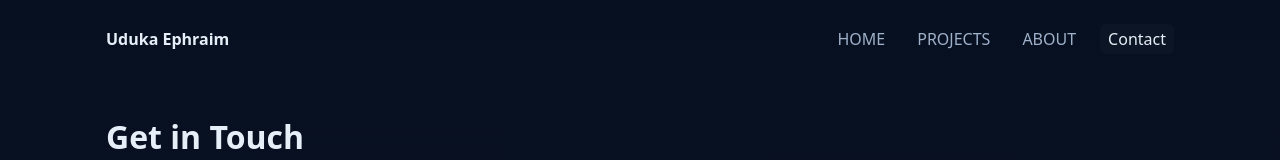
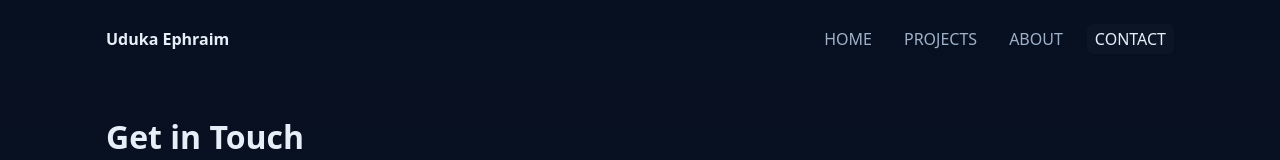
Before and after one commit to PYP-GUILD/Ephraim_portfolio, a plain HTML site: page contact.html in a window 1280 px wide. Shown: the top 160 px of the page. Drawn offline with Linux system fonts and the light colour scheme.

Commit message:
Change 'Contact' to 'CONTACT' in navigation

```diff
--- a/contact.html
+++ b/contact.html
@@ -19,7 +19,7 @@
           <li><a href="index.html">HOME</a></li>
           <li><a href="projects.html">PROJECTS</a></li>
           <li><a href="about.html">ABOUT</a></li>
-          <li><a href="contact.html" aria-current="page">Contact</a></li>
+          <li><a href="contact.html" aria-current="page">CONTACT</a></li>
         </ul>
       </nav>
     </div>
```
